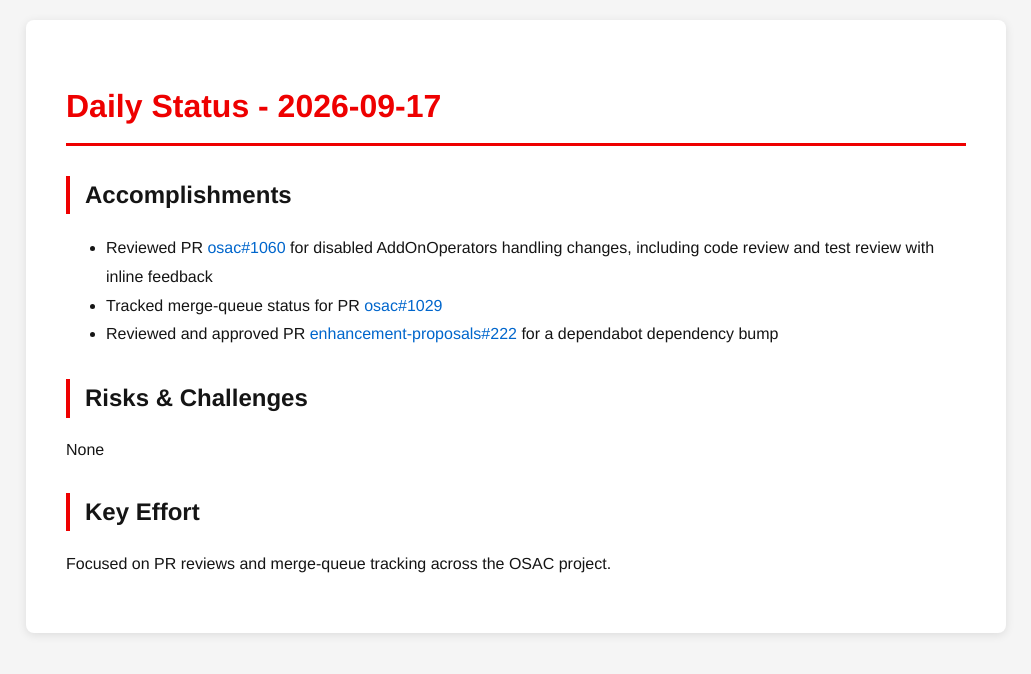
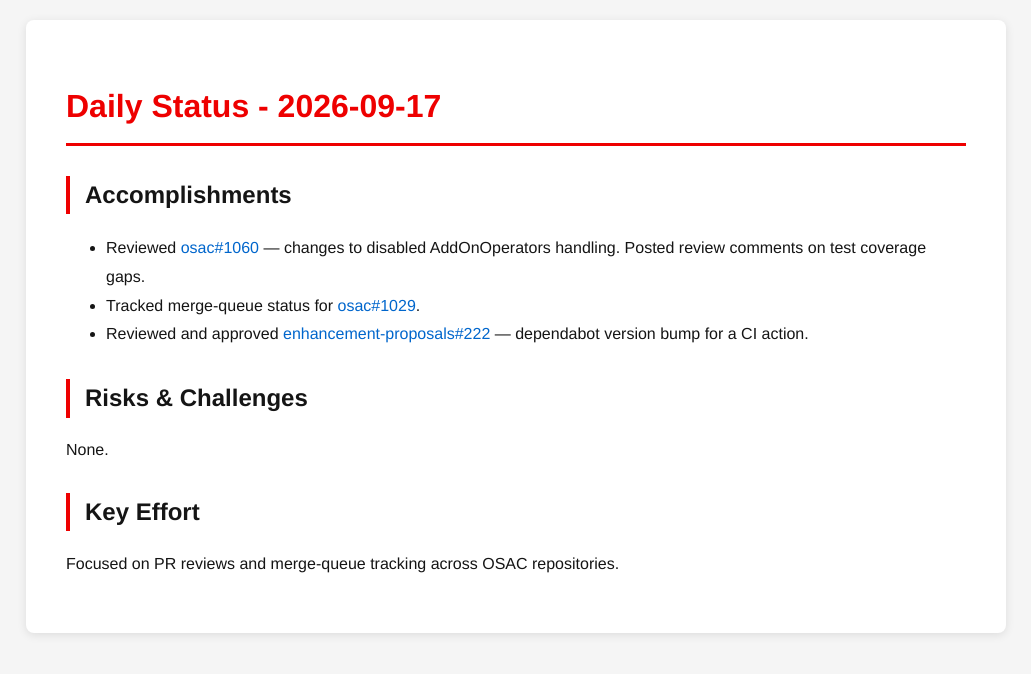
Before and after one commit to tzvatot/daily-status, a Jekyll site: the page built from 2026-09-17.md, in a window 1280 px wide. Shown: the top 674 px of the page, without its empty margins (124-1155 px from the left). Built offline with Jekyll 4.4.1, drawn with Linux system fonts in a browser that asks for light colours.

Commit message:
Daily status update - 2026-09-17

```diff
--- a/2026-09-17.md
+++ b/2026-09-17.md
@@ -7,12 +7,12 @@
 # Daily Status - 2026-09-17
 
 ## Accomplishments
-- Reviewed PR [osac#1060](https://github.com/osac-project/osac/pull/1060) for disabled AddOnOperators handling changes, including code review and test review with inline feedback
-- Tracked merge-queue status for PR [osac#1029](https://github.com/osac-project/osac/pull/1029)
-- Reviewed and approved PR [enhancement-proposals#222](https://github.com/osac-project/enhancement-proposals/pull/222) for a dependabot dependency bump
+- Reviewed [osac#1060](https://github.com/osac-project/osac/pull/1060) — changes to disabled AddOnOperators handling. Posted review comments on test coverage gaps.
+- Tracked merge-queue status for [osac#1029](https://github.com/osac-project/osac/pull/1029).
+- Reviewed and approved [enhancement-proposals#222](https://github.com/osac-project/enhancement-proposals/pull/222) — dependabot version bump for a CI action.
 
 ## Risks & Challenges
-None
+None.
 
 ## Key Effort
-Focused on PR reviews and merge-queue tracking across the OSAC project.
+Focused on PR reviews and merge-queue tracking across OSAC repositories.
```
